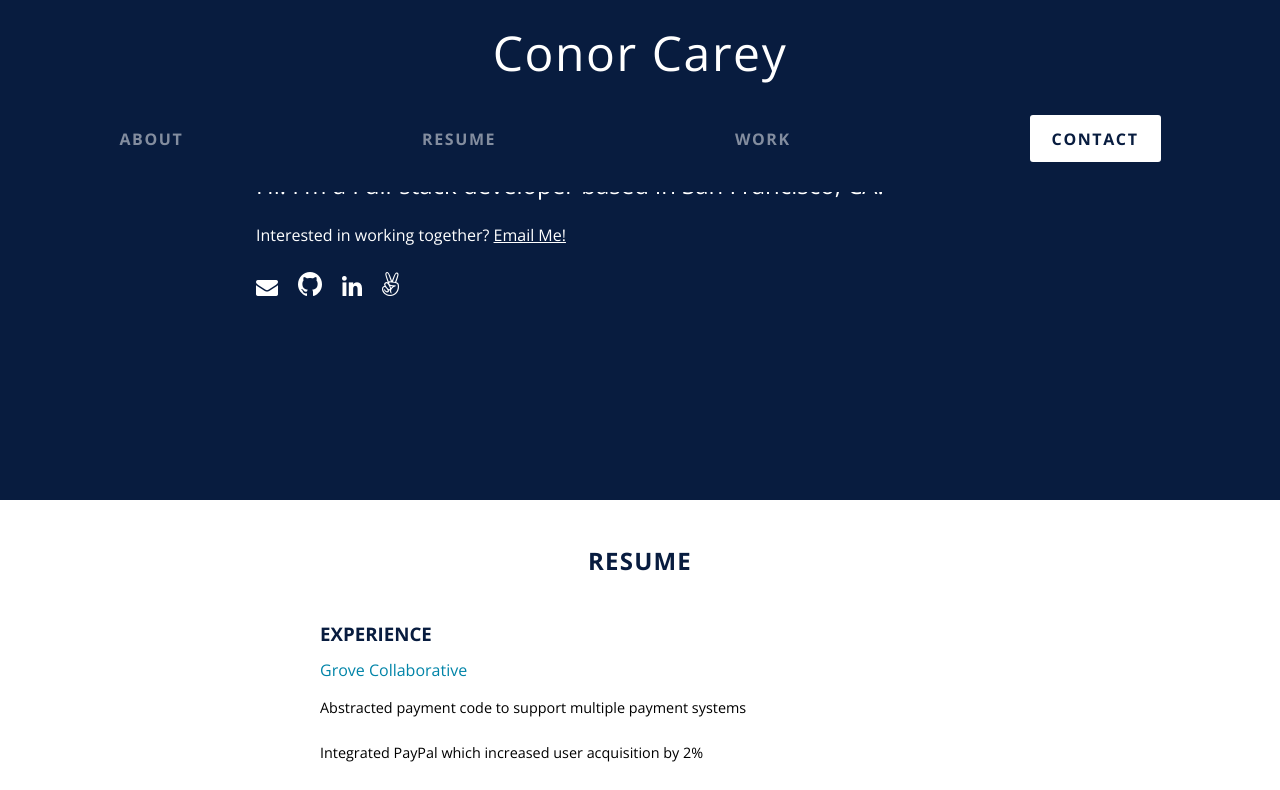
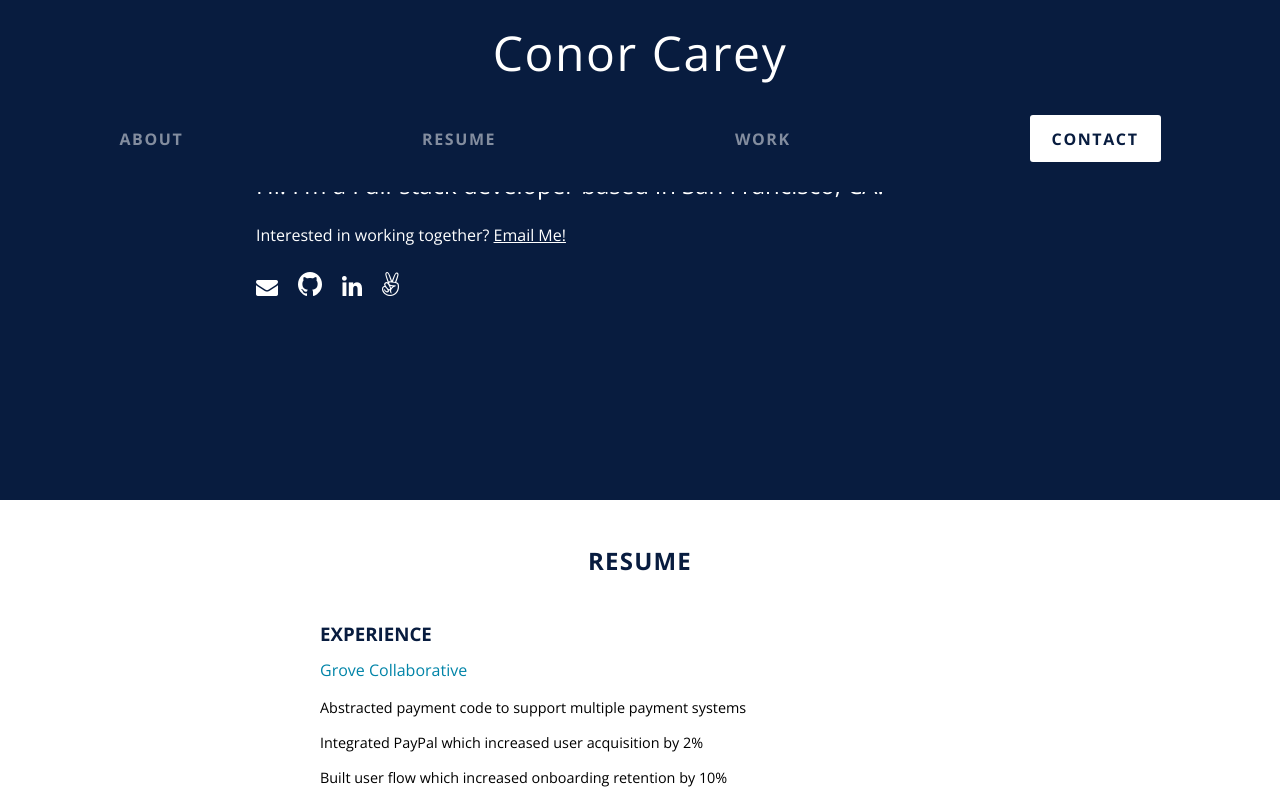
Before and after one commit to ccarey221/conorsportfolio, a React app: page / in a window 1280 px wide. Shown: the top 790 px of the page. Built offline with nearby package versions, Linux system fonts and the light colour scheme.

Commit message:
cleaned up spacing

```diff
--- a/src/Components/Body/Education.jsx
+++ b/src/Components/Body/Education.jsx
@@ -9,7 +9,7 @@ export default class Education extends React.Component {
         <div className='educationContainer'>
           <div className='appSection eduApp'>
             <h2>RESUME</h2>
-            <div className='appSection eduApp'>
+            <div className='appSection eduApp experience'>
               <h3>EXPERIENCE</h3>
               <h4>Grove Collaborative</h4>
               <p>Abstracted payment code to support multiple payment systems</p>
--- a/src/Components/Body/body.css
+++ b/src/Components/Body/body.css
@@ -95,6 +95,10 @@ CSS for the EDUCATION section
 .educationContainer p {
   font-size: .9em;
   margin-bottom: 20px
+}
+
+.experience > p {
+  margin-bottom: 10px;
 }
 
 /************************
```
